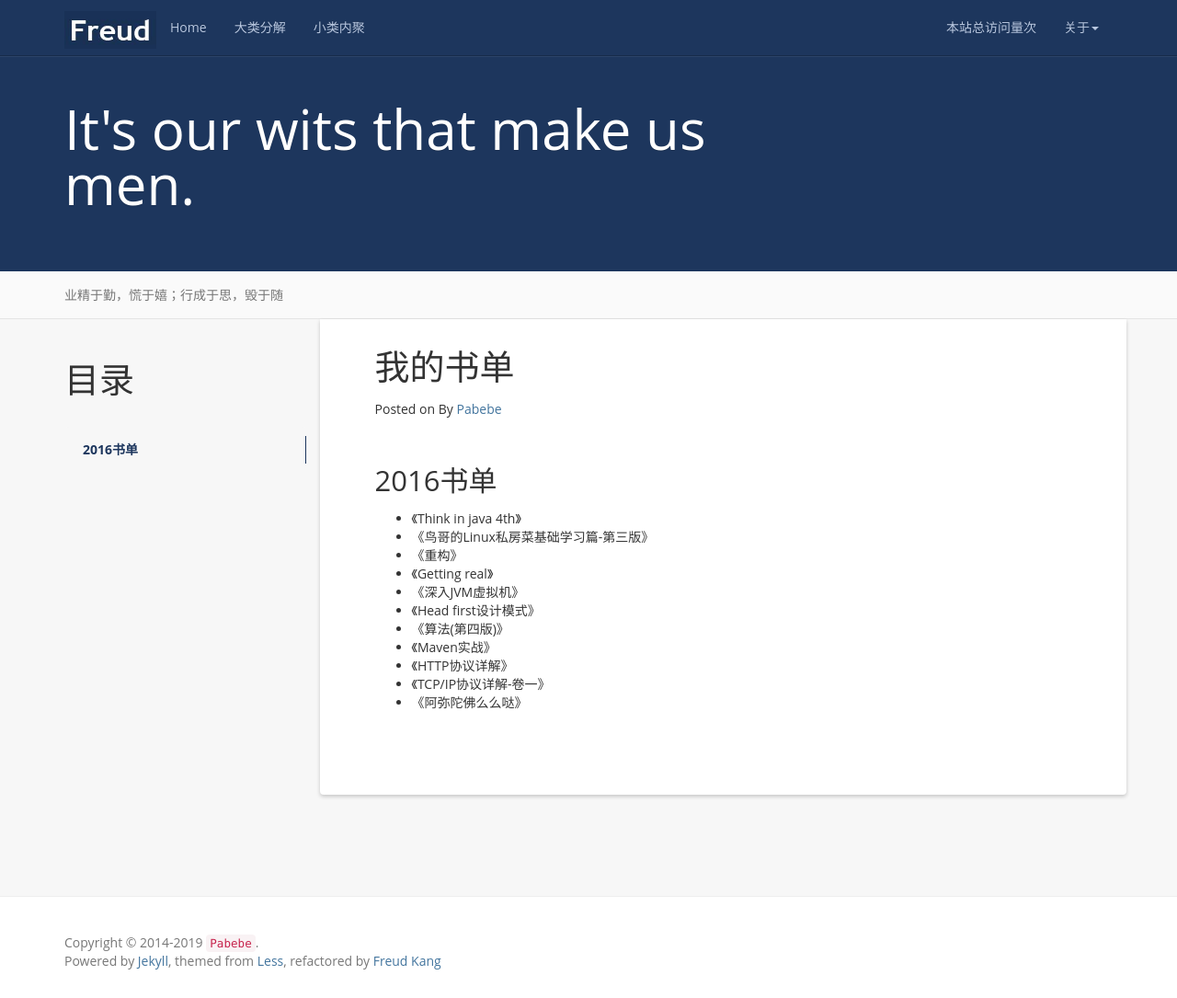
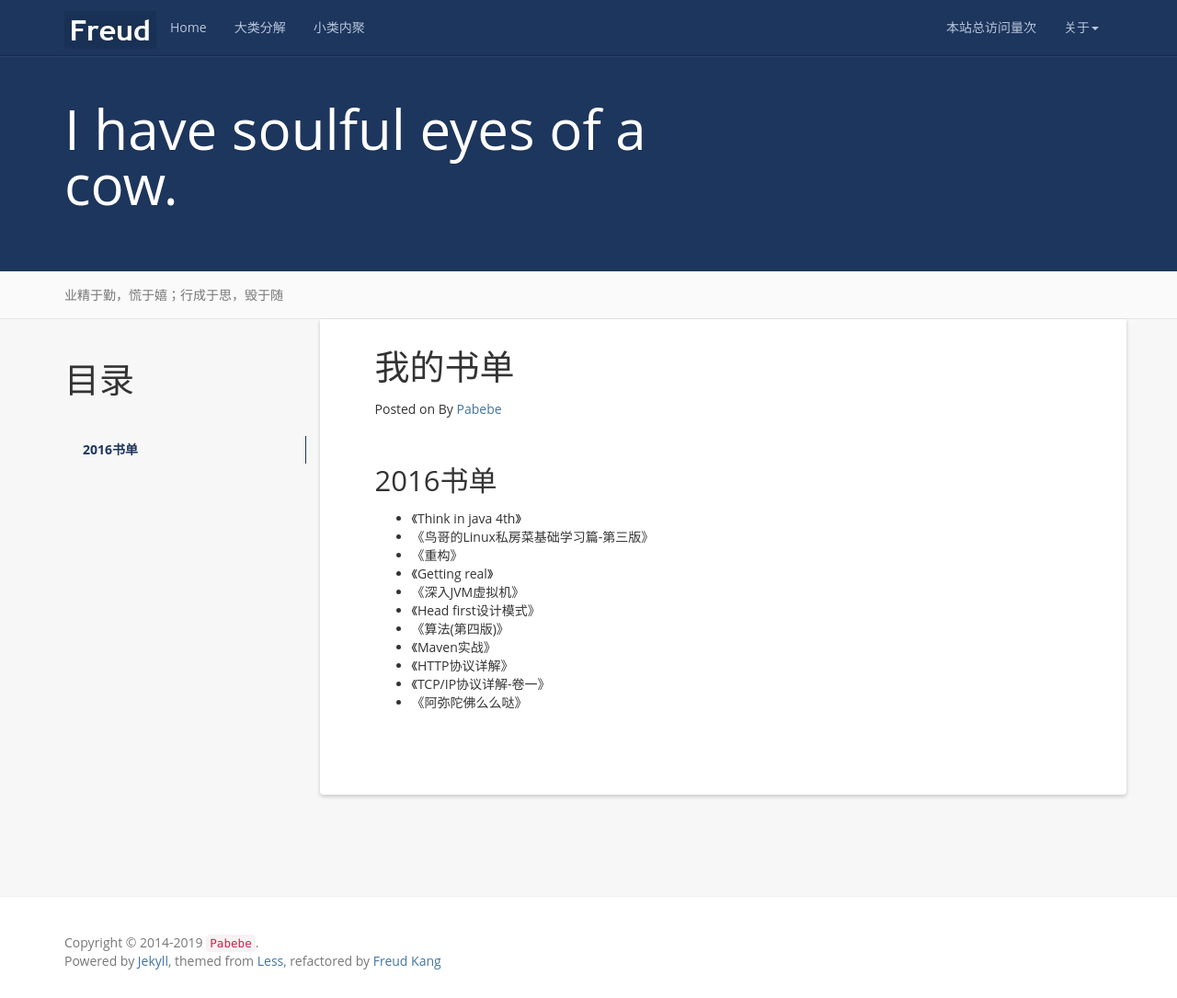
Before and after one commit to Pabebezz/blog, a Jekyll site: the page built from books.md, in a window 1280 px wide and 1085 px high. Shown: the whole window at 92% size. Built offline with Jekyll 4.4.1, drawn with Linux system fonts in a browser that asks for light colours; nearby versions of some CDN libraries; a script that is not in the unit is left out; comment, search, counter and statistics services are not loaded.

Commit message:
Update _config.yml

```diff
--- a/_config.yml
+++ b/_config.yml
@@ -1,14 +1,22 @@
 # Site settings
-name: Pabebe
+#博客名称
+name: Pabebe Blog
+#邮箱
 email: zezuwang@qq.com
+#作者
 author: Pabebe
-url: https://github.com/Pabebezz/blog.io
+#个人网站
+url: https://pabebezz.github.io/blog.io
+#个人简历网站
 resume_site: https://github.com/Pabebezz/
+#gitHub网址
+github_username: Pabebezz
 github: https://github.com/Pabebezz/
 baseurl: ""
+#博客相关描述
 description: Actually, less is more!
 meta_description: 业精于勤，慌于嬉；行成于思，毁于随
-motto: It's our wits that make us men.
+motto: I have soulful eyes of a cow.
 banner: 业精于勤，慌于嬉；行成于思，毁于随
 
 #permalink: /:categories/:year/:month/:day/:title/
@@ -17,7 +25,6 @@
 
 exclude: ['README.md', 'Gemfile.lock', 'Gemfile', 'Rakefile']
 
-github_username: Pabebezz
 
 # Build settings
 markdown: kramdown
```
